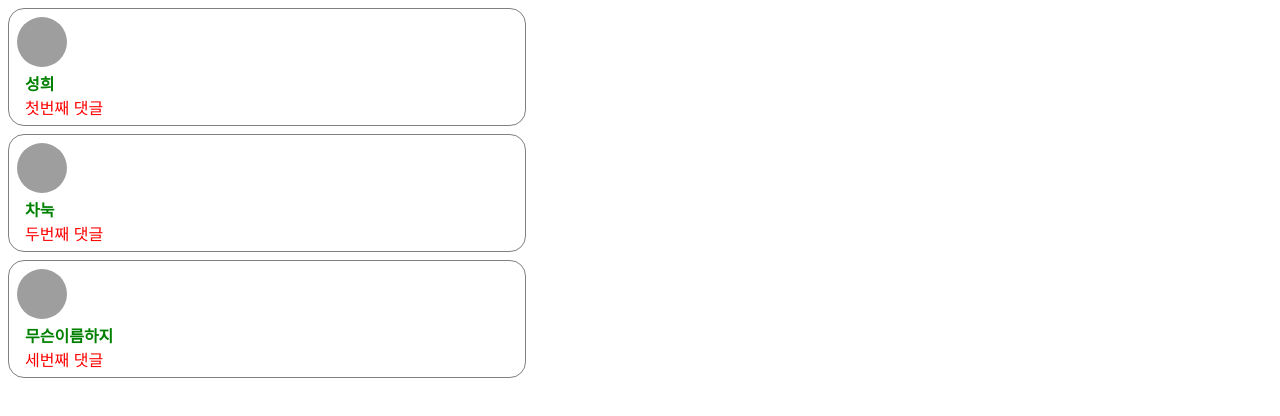
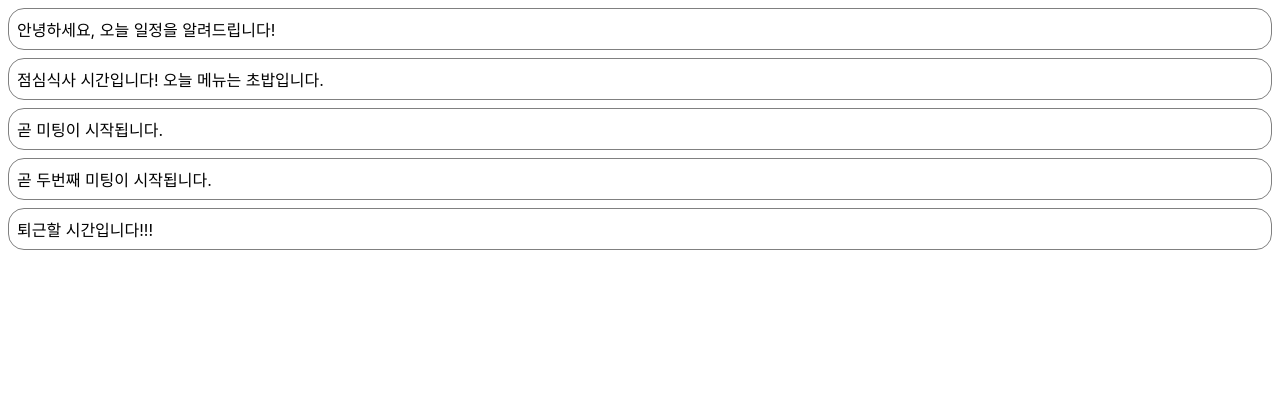
Before and after one commit to sh0114/Practice_React, a React (Create React App) app in the folder my-app/: page / in a window 1280 px wide. Shown: the top 416 px of the page. Built offline with nearby package versions, Linux system fonts and the light colour scheme; grey boxes are pictures that could not be loaded.

Commit message:
처음만난 리액트 6강, 리액트 state와 lifecycle 학습

```diff
--- /dev/null
+++ b/my-app/src/chapter_06/Notification.jsx
@@ -0,0 +1,46 @@
+import React from 'react';
+
+const styles = {
+    wrapper: {
+        margin : 8,
+        padding : 8,
+        display:"flex",
+        flexDirection:"row",
+        border:"1px solid grey",
+        borderRadius: 16,
+
+    },
+    messageText : {
+        color:"black",
+        fontSize:16,
+    },
+};
+
+class Notification extends React.Component{
+    constructor(props){
+        super(props);
+        this.state = {};
+    }
+
+    componentDidMount() {
+        console.log(`${this.props.id} componentDidMount() is called.`);
+    }
+
+    componentDidUpdate() {
+        console.log(`${this.props.id} componentDidUpdate() is called.`);
+    }
+
+    componentWillUnmount(){
+        console.log(`${this.props.id} componentWillUnmount() is called.`);
+    }
+
+    render() {
+        return(
+            <div style={styles.wrapper}>
+                <span style={styles.messageText}>{this.props.message}</span>
+            </div>
+        );
+    }
+}
+
+export default Notification;
--- /dev/null
+++ b/my-app/src/chapter_06/NotificationList.jsx
@@ -0,0 +1,72 @@
+import React from 'react';
+import Notification from './Notification';
+
+const reservedNotification = [
+    {
+        id : 1,
+        message: "안녕하세요, 오늘 일정을 알려드립니다!",
+    },
+    {
+        id : 2,
+        message: "점심식사 시간입니다! 오늘 메뉴는 초밥입니다.",
+    },
+    {
+        id : 3,
+        message: "곧 미팅이 시작됩니다.",
+    },
+    {
+        id : 4,
+        message: "곧 두번째 미팅이 시작됩니다.",
+    },
+    {
+        id : 5,
+        message: "퇴근할 시간입니다!!!",
+    },
+];
+
+var timer;
+
+class NotificationList extends React.Component {
+    constructor(props){
+        super(props);
+        this.state = {
+            notifications : [],
+        };
+    }
+
+    componentDidMount() {
+        const { notifications } = this.state;
+        timer = setInterval(()=>{
+            if(notifications.length < reservedNotification.length){
+                const index = notifications.length;
+                notifications.push(reservedNotification[index]);
+                this.setState({
+                    notifications : notifications,
+                });
+            }else{
+                clearInterval(timer);
+            }
+        }, 1000);
+    }
+
+    componentWillUnmount() {
+        if(timer){
+            clearInterval(timer);
+        }
+    }
+
+    render() {
+        return(
+            <div>
+                {this.state.notifications.map((notification) => {
+                    return <Notification
+                    key={notification.id}
+                    id={notification.id}
+                    message={notification.message} />
+                })}
+            </div>
+        )
+    }
+}
+
+export default NotificationList;
--- a/my-app/src/index.js
+++ b/my-app/src/index.js
@@ -7,12 +7,13 @@
 import Library from './chapter_03/Library';
 import Clock from './chapter_04/Clock';
 import CommentList from './chapter_05/commentList'
+import NotificationList from './chapter_06/NotificationList';
 
 const root = ReactDOM.createRoot(document.getElementById('root'));
 
 root.render(
   <React.StrictMode>
-   <CommentList />
+   <NotificationList />
   </React.StrictMode>,
   document.getElementById('root')
 );
```
